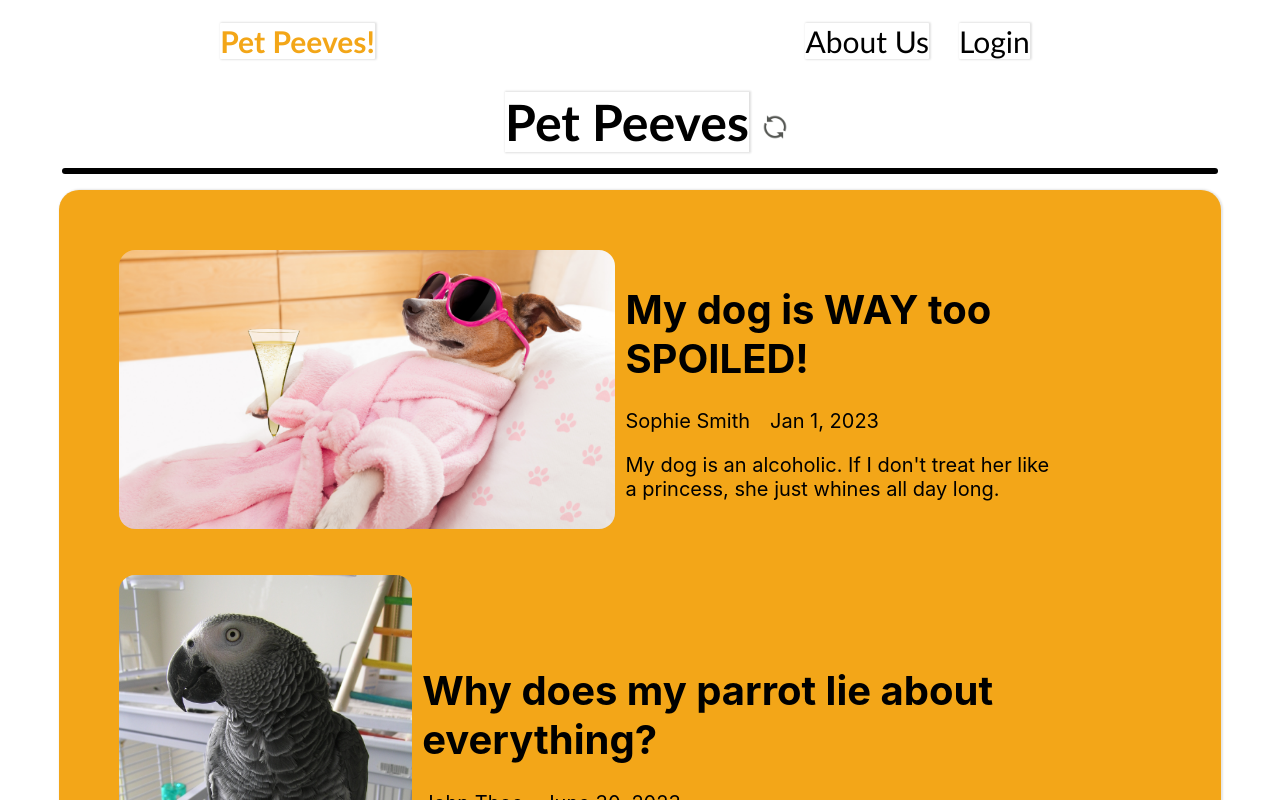
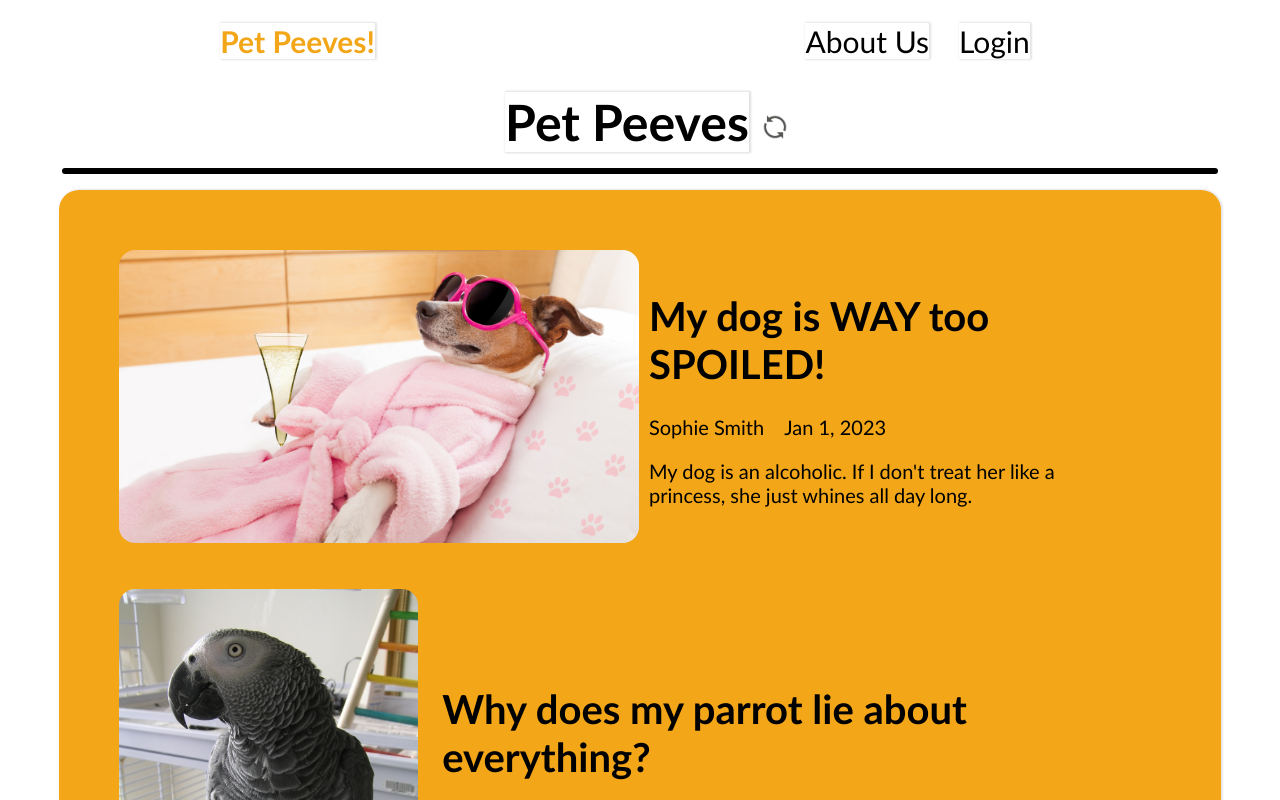
Before and after one commit to DaviZCodes/pet-peeves-blog, a React (Vite) app in the folder frontend/: page / in a window 1280 px wide. Shown: the top 800 px of the page. Built offline with nearby package versions, Linux system fonts and the light colour scheme; no server answers.

Commit message:
font changes

```diff
--- a/frontend/src/components/Home/Home.scss
+++ b/frontend/src/components/Home/Home.scss
@@ -1,4 +1,5 @@
 @import "../styles/backgroundcolor";
+@import "../styles/fonts";
 
 .home {
     margin-top: -10px;
@@ -86,6 +87,7 @@
         grid-template-columns: 0.9fr 1.2fr;
         gap: 20px;
         margin-bottom: 26px;
+        font-family: $font-family;
 
         @media (max-width: 1000px){
             flex-direction: column;
```
